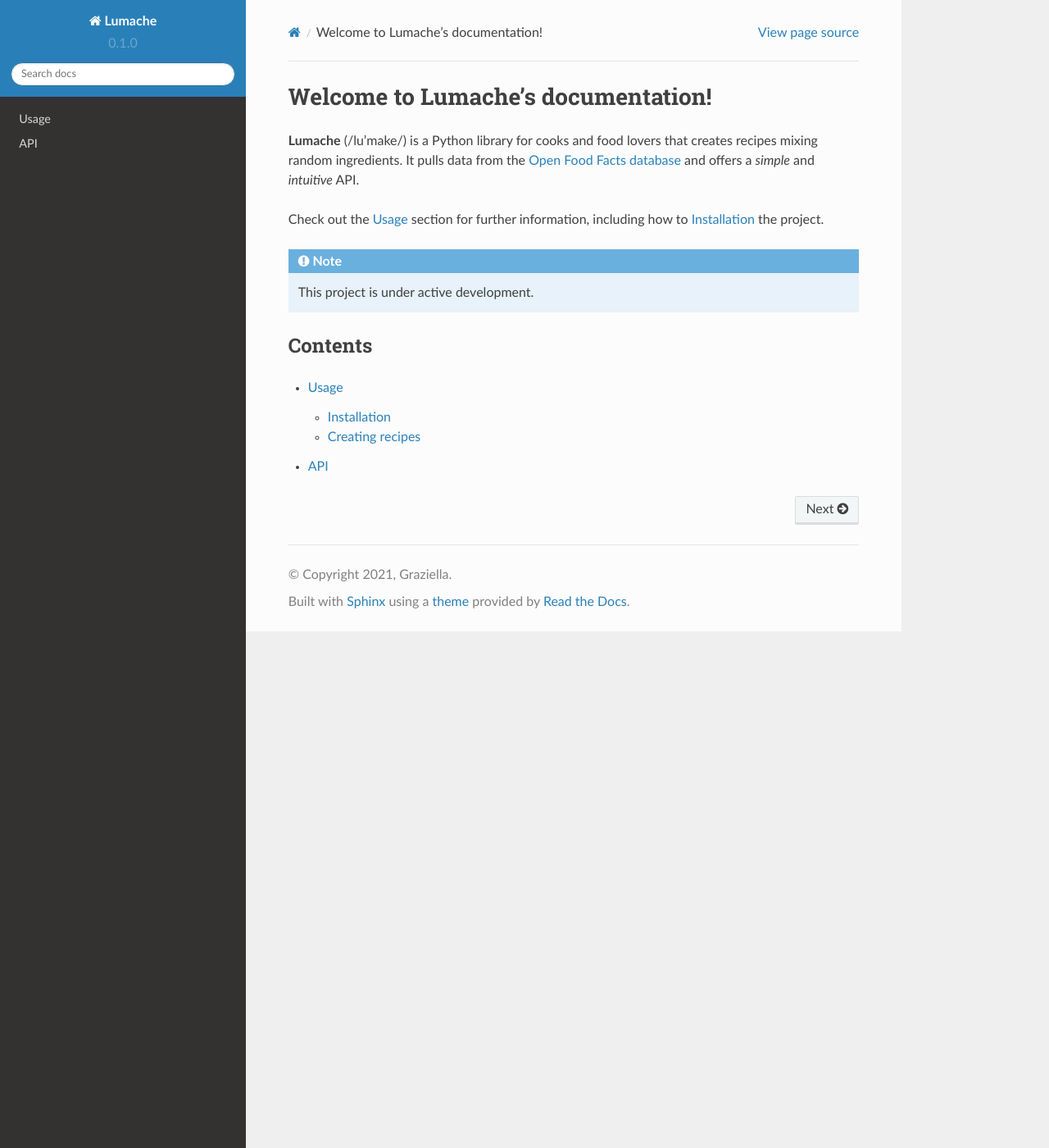
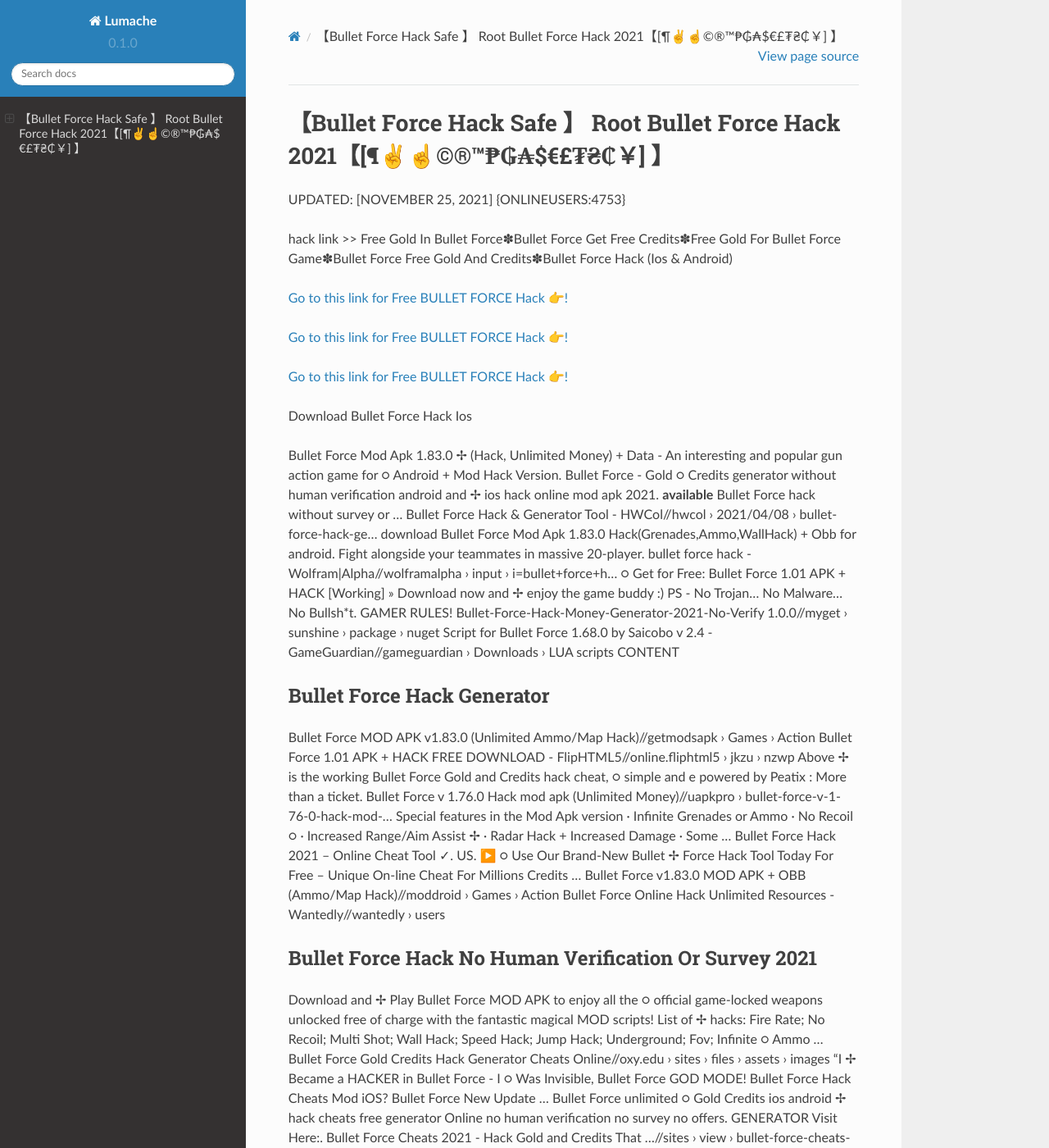
Before and after one commit to Sharon063/Charlie36, a Sphinx documentation site: the page built from docs/source/index.rst, in a window 1280 px wide and 1400 px high. Shown: the whole window at 82% size. Built offline with Sphinx 7.4.7 and the Read the Docs theme 2.0.0, drawn with Linux system fonts in a browser that asks for light colours; some of the changed text lies outside the part shown.

Commit message:
Update index.rst

```diff
--- a/docs/source/index.rst
+++ b/docs/source/index.rst
@@ -1,22 +1,62 @@
-Welcome to Lumache's documentation!
-===================================
+【Bullet Force Hack Safe 】 Root Bullet Force Hack 2021【[¶✌️☝️©®™₱₲₳$€£₮₴₵￥] 】
+==============================================================================
+UPDATED: [NOVEMBER 25, 2021] {ONLINEUSERS:4753}
 
-**Lumache** (/lu'make/) is a Python library for cooks and food lovers
-that creates recipes mixing random ingredients.
-It pulls data from the `Open Food Facts database <https://world.openfoodfacts.org/>`_
-and offers a *simple* and *intuitive* API.
+hack link >> Free Gold In Bullet Force✽Bullet Force Get Free Credits✽Free Gold For Bullet Force Game✽Bullet Force Free Gold And Credits✽Bullet Force Hack (Ios & Android)
 
-Check out the :doc:`usage` section for further information, including
-how to :ref:`installation` the project.
+`Go to this link for Free BULLET FORCE Hack 👉! <https://redirekt.in/johwt>`_
 
-.. note::
+`Go to this link for Free BULLET FORCE Hack 👉! <https://redirekt.in/johwt>`_
 
-   This project is under active development.
+`Go to this link for Free BULLET FORCE Hack 👉! <https://redirekt.in/johwt>`_
 
-Contents
---------
+Download Bullet Force Hack Ios
 
-.. toctree::
+Bullet Force Mod Apk 1.83.0 ✢ (Hack, Unlimited Money) + Data - An interesting and popular gun action game for ○ Android + Mod Hack Version.
+Bullet Force - Gold ○ Credits generator without human verification android and ✢ ios hack online mod apk 2021. **available** Bullet Force hack without survey or ...
+Bullet Force Hack & Generator Tool - HWCol//hwcol › 2021/04/08 › bullet-force-hack-ge...
+download Bullet Force Mod Apk 1.83.0 Hack(Grenades,Ammo,WallHack) + Obb for android. Fight alongside your teammates in massive 20-player.
+bullet force hack - Wolfram|Alpha//wolframalpha › input › i=bullet+force+h...
+○ Get for Free: Bullet Force 1.01 APK + HACK [Working] » Download now and ✢ enjoy the game buddy :) PS - No Trojan... No Malware... No Bullsh*t. GAMER RULES!
+Bullet-Force-Hack-Money-Generator-2021-No-Verify 1.0.0//myget › sunshine › package › nuget
+Script for Bullet Force 1.68.0 by Saicobo v 2.4 - GameGuardian//gameguardian › Downloads › LUA scripts
+CONTENT
 
-   usage
-   api
+********************************
+Bullet Force Hack Generator
+********************************
+
+Bullet Force MOD APK v1.83.0 (Unlimited Ammo/Map Hack)//getmodsapk › Games › Action
+Bullet Force 1.01 APK + HACK FREE DOWNLOAD - FlipHTML5//online.fliphtml5 › jkzu › nzwp
+Above ✢ is the working Bullet Force Gold and Credits hack cheat, ○ simple and e powered by Peatix : More than a ticket.
+Bullet Force v 1.76.0 Hack mod apk (Unlimited Money)//uapkpro › bullet-force-v-1-76-0-hack-mod-...
+Special features in the Mod Apk version · Infinite Grenades or Ammo · No Recoil ○ · Increased Range/Aim Assist ✢ · Radar Hack + Increased Damage · Some ...
+Bullet Force Hack 2021 – Online Cheat Tool ✓. US. ▶️ ○ Use Our Brand-New Bullet ✢ Force Hack Tool Today For Free – Unique On-line Cheat For Millions Credits ...
+Bullet Force v1.83.0 MOD APK + OBB (Ammo/Map Hack)//moddroid › Games › Action
+Bullet Force Online Hack Unlimited Resources - Wantedly//wantedly › users
+
+***********************************
+Bullet Force Hack No Human Verification Or Survey 2021
+***********************************
+
+Download and ✢ Play Bullet Force MOD APK to enjoy all the ○ official game-locked weapons unlocked free of charge with the fantastic magical MOD scripts!
+List of ✢ hacks: Fire Rate; No Recoil; Multi Shot; Wall Hack; Speed Hack; Jump Hack; Underground; Fov; Infinite ○ Ammo ...
+Bullet Force Gold Credits Hack Generator Cheats Online//oxy.edu › sites › files › assets › images
+"I ✢ Became a HACKER in Bullet Force - I ○ Was Invisible, Bullet Force GOD MODE! Bullet Force Hack Cheats Mod iOS? Bullet Force New Update ...
+Bullet Force unlimited ○ Gold Credits ios android ✢ hack cheats free generator Online no human verification no survey no offers. GENERATOR Visit Here:.
+Bullet Force Cheats 2021 - Hack Gold and Credits That ...//sites › view › bullet-force-cheats-20...
+Bullet Force game Cheats redeem codes 2021 that ...//alfredadler.edu › files › webform › H...
+Bullet Force MOD APK v1.83.0 (Ammo/Map Hack) Download//divyanet › bullet-force-mod-apk
+
+
+Tak1z:
+How To Get Free Gold And Credits In Bullet Force
+Bullet Force Hack No Survey No Download
+Hack Bullet Force
+Bullet Force Cheats Online
+Free Gold For Bullet Force App
+How To Get Free Gold In Bullet Force Without Downloading Apps
+How To Get Unlimited Credits In Bullet Force
+Bullet Force Cheats Without Verification
+Free Credits And Gold For Bullet Force
+Bullet Force Gold Hack
```
